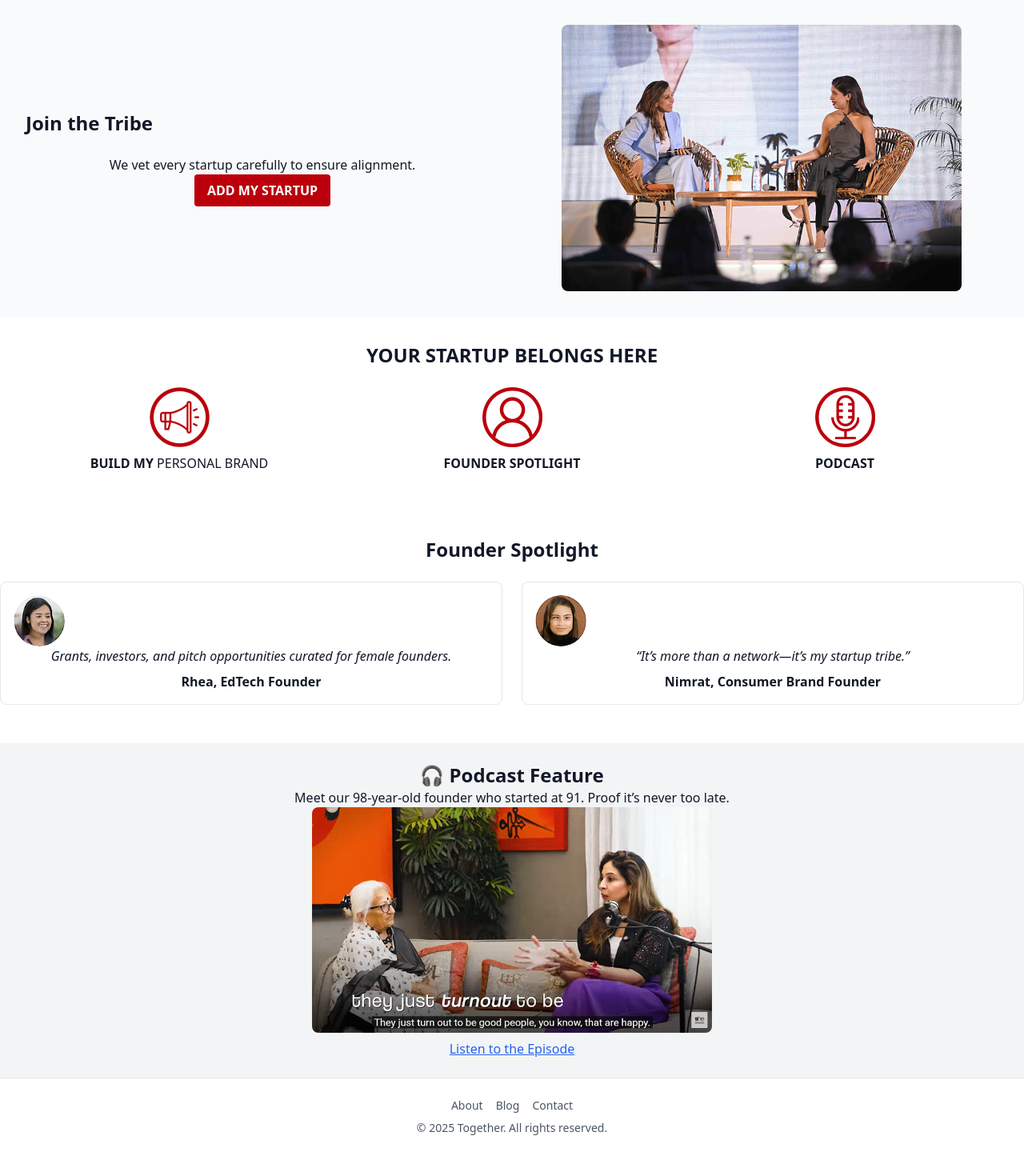
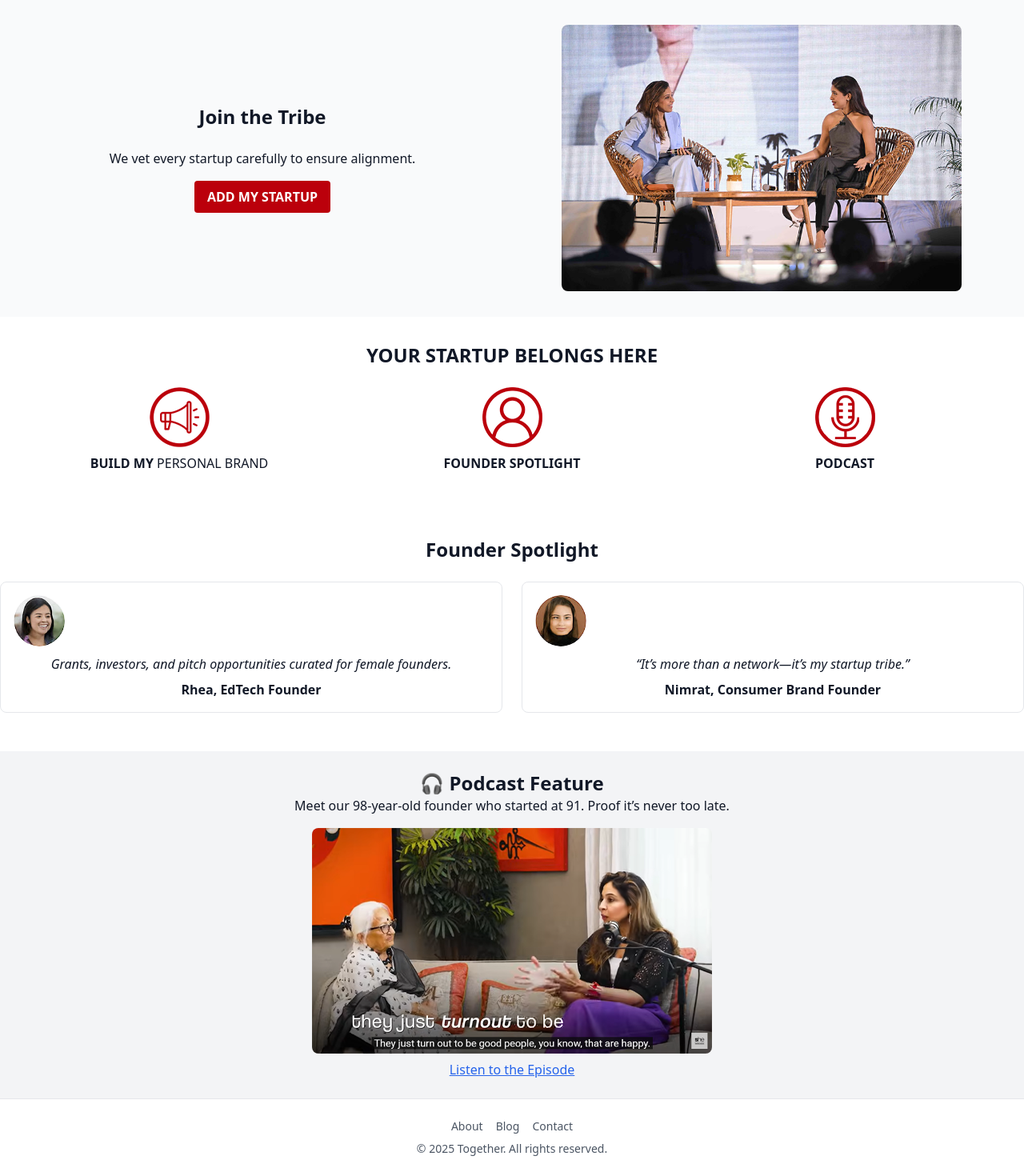
Before and after one commit to rahulgrade/together-final-1, a React (Vite) app: page / in a window 1280 px wide. Shown: the part 730-2200 px from the top of the page at 80% size. Before the commit the page ends 2174 px from the top, so only its background shows below. Built offline with nearby package versions, Linux system fonts and the light colour scheme.

Commit message:
Add files via upload

```diff
--- a/src/TogetherHome.jsx
+++ b/src/TogetherHome.jsx
@@ -65,11 +65,11 @@ export default function TogetherHome() {
       {/* Founder Voices */ }
       <section className="p-8 bg-gray-50">
         <div className="grid md:grid-cols-2 gap-8 items-center">
-          <div className="space-y-4">
-            <h2 className="text-2xl font-bold mb-6 text-left">Join the Tribe</h2>
-            <div className="text-center mt-6">
+          <div className="space-y-4 text-center">
+            <h2 className="text-2xl font-bold mb-6">Join the Tribe</h2>
+            <div className="mt-6">
               <p className="text mt-2">We vet every startup carefully to ensure alignment.</p>
-              <a href="https://form.typeform.com/to/yZKv4xsc" target="_blank" rel="noopener noreferrer" className="inline-block">
+              <a href="https://form.typeform.com/to/yZKv4xsc" target="_blank" rel="noopener noreferrer" className="inline-block mt-4">
                 <Button className="my-button">ADD MY STARTUP</Button>
               </a>
             </div>
@@ -101,16 +101,20 @@ export default function TogetherHome() {
       </section>
 
       {/* Founder Spotlight */ }
-      <section className="text-center py-12">
+      <section className="text-center py-12 fonder-spolight-wrapper">
         <h2 className="text-2xl font-bold mb-6">Founder Spotlight</h2>
         <div className="grid grid-cols-1 md:grid-cols-2 gap-6">
           <div className="p-4 border rounded-lg">
-            <img src={ chantelleImg } alt="Chantelle" className="w-16 h-16 rounded-full" />
+            <div className="founder-img">
+              <img src={ chantelleImg } alt="Chantelle" className="w-16 h-16 rounded-full" />
+            </div>
             <p className="italic">Grants, investors, and pitch opportunities curated for female founders.</p>
             <p className="font-semibold mt-2">Rhea, EdTech Founder</p>
           </div>
           <div className="p-4 border rounded-lg">
-            <img src={ nimratImg } alt="Nimrat" className="w-16 h-16 rounded-full" />
+            <div className="founder-img">
+              <img src={ nimratImg } alt="Nimrat" className="w-16 h-16 rounded-full" />
+            </div>
             <p className="italic">“It’s more than a network—it’s my startup tribe.”</p>
             <p className="font-semibold mt-2">Nimrat, Consumer Brand Founder</p>
           </div>
@@ -121,7 +125,7 @@ export default function TogetherHome() {
       <section class="bg-gray-100 text-center p-6">
         <h2 class="text-2xl font-bold">🎧 Podcast Feature</h2>
         <p>Meet our 98-year-old founder who started at 91. Proof it’s never too late.</p>
-        <div className="space-y-4">
+        <div className="space-y-4 mt-4">
           <div className="podcast-img">
             <a href="https://www.youtube.com/watch?v=PMRF2vT37YI" target="_blank">
               <img src={ podcastImg } alt="Founder Group" className="rounded-lg" />
--- a/src/styles/custom.css
+++ b/src/styles/custom.css
@@ -21,3 +21,7 @@
     max-width: 500px;
     margin: 0 auto;
 }
+
+.founder-img {
+    margin: 0 auto 10px;
+}
```
